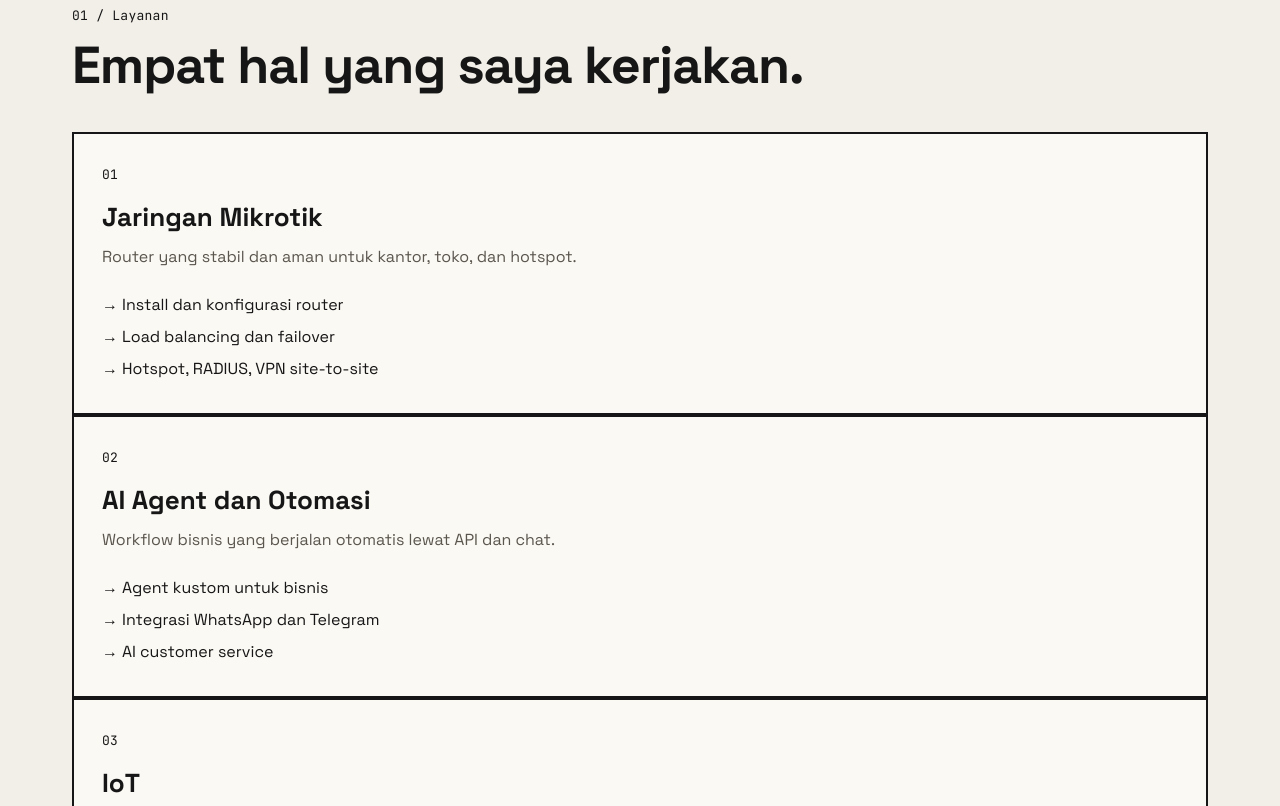
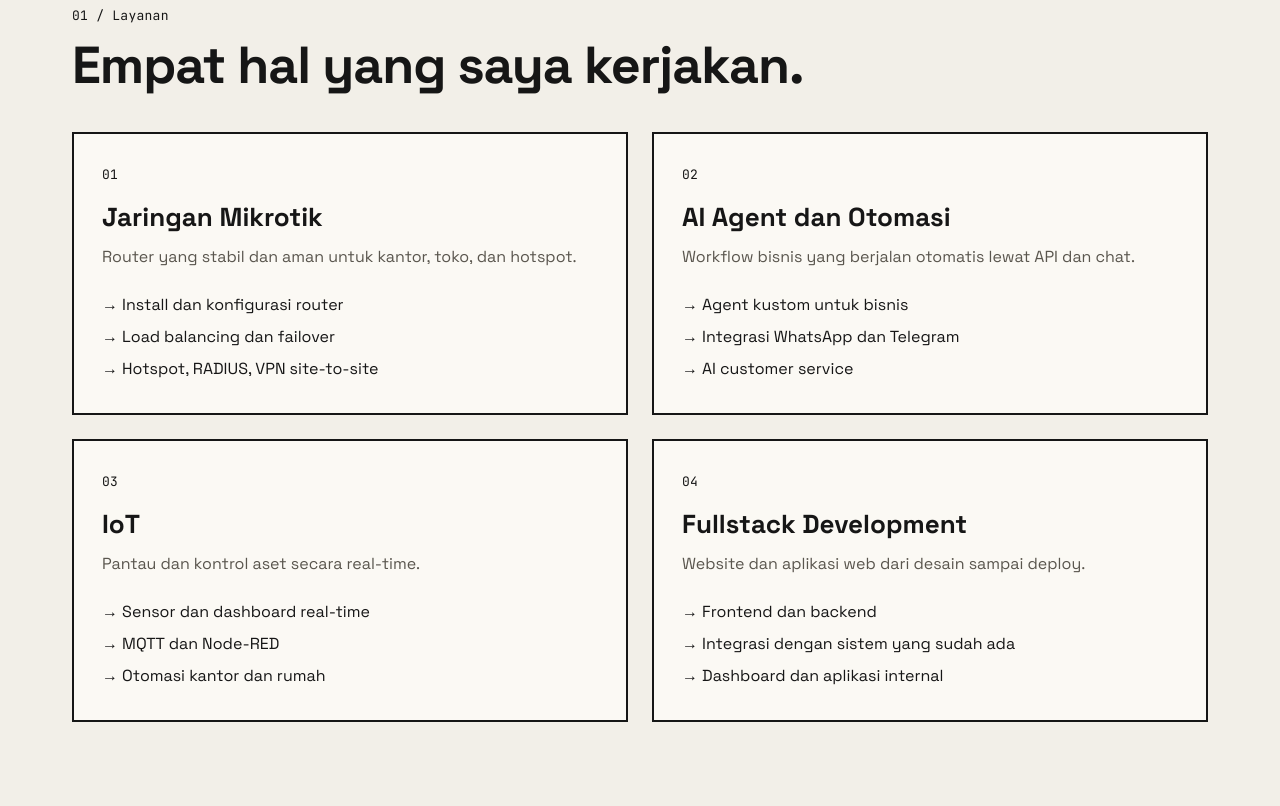
Before and after one commit to FazaMuttaqin/landing-page, a plain HTML site: page index.html in a window 1280 px wide. Shown: the part 1000-1806 px from the top of the page. Drawn offline with Linux system fonts and the light colour scheme.

Commit message:
Grid layanan 2x2 untuk empat kartu

```diff
--- a/style.css
+++ b/style.css
@@ -25,7 +25,7 @@ h1{font-size:clamp(44px,7vw,84px);line-height:.98;letter-spacing:-.035em;margin:
 .sec{padding-top:104px;padding-bottom:104px}
 h2{font-size:clamp(34px,5vw,52px);line-height:1.05;letter-spacing:-.02em;margin:12px 0 40px}
 .g3{display:grid;grid-template-columns:repeat(auto-fit,minmax(min(100%,300px),1fr));gap:24px}
-.card{border:2px solid var(--ink);padding:28px;background:var(--card)}
+.g4{display:grid;grid-template-columns:repeat(2,1fr);gap:24px}.card{border:2px solid var(--ink);padding:28px;background:var(--card)}
 .card h3{font-size:26px;margin:12px 0 0}
 .card p{color:var(--mut);margin:8px 0 0}
 .card ul{list-style:none;padding:0;margin:20px 0 0;line-height:2}
@@ -36,4 +36,4 @@ h2{font-size:clamp(34px,5vw,52px);line-height:1.05;letter-spacing:-.02em;margin:
 .dark h2{margin-top:0;max-width:760px}
 .inv{color:var(--paper);border-color:var(--paper)}
 .foot{display:flex;justify-content:space-between;flex-wrap:wrap;gap:8px;padding-top:28px;padding-bottom:28px}
-@media(max-width:760px){.w{padding:0 20px}}
+@media(max-width:760px){.w{padding:0 20px}}@media(max-width:700px){.g4{grid-template-columns:1fr}}
```
